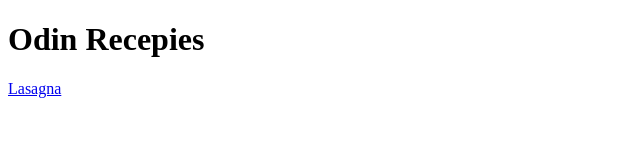
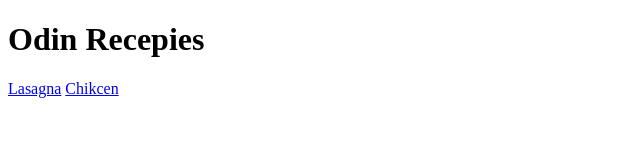
Before and after one commit to ferse/odin-recipes, a plain HTML site: page index.html in a window 1280 px wide. Shown: the full height of the page, 0-640 px from the left. Drawn offline with Linux system fonts and the light colour scheme.

Commit message:
Add link to chicken

```diff
--- a/index.html
+++ b/index.html
@@ -7,5 +7,6 @@
     <body>
         <h1>Odin Recepies</h1>
         <a href="lasagna.html">Lasagna</a>
+        <a href="chicken.html">Chikcen</a>
     </body>
 </html>
```
